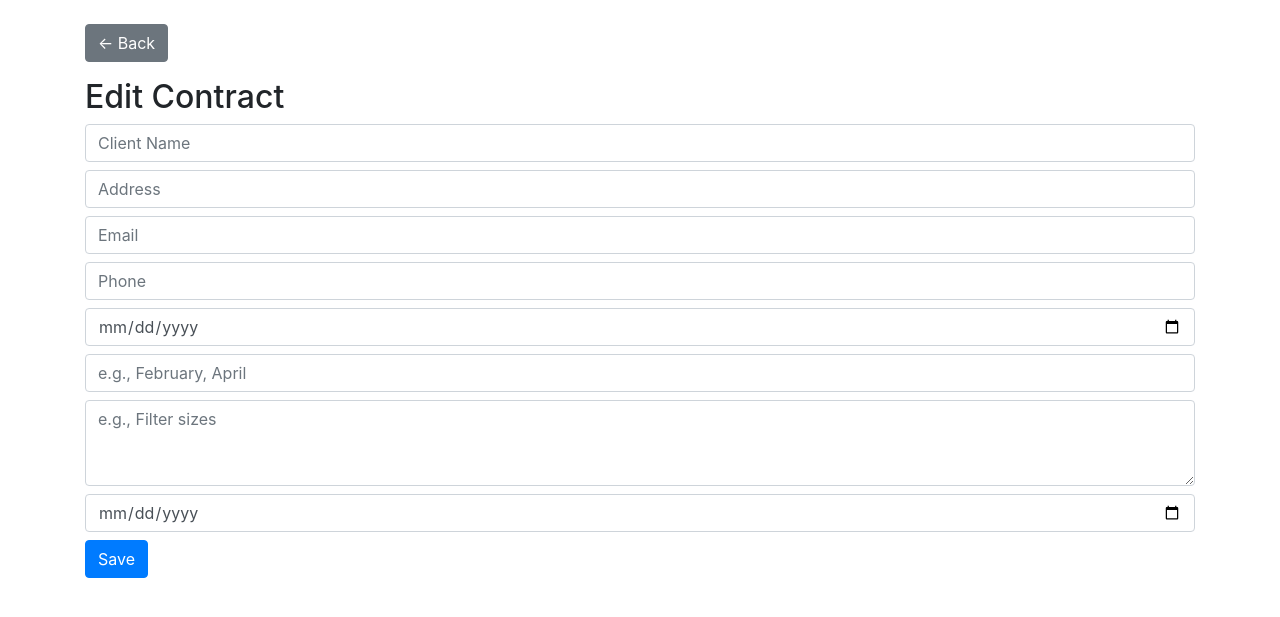
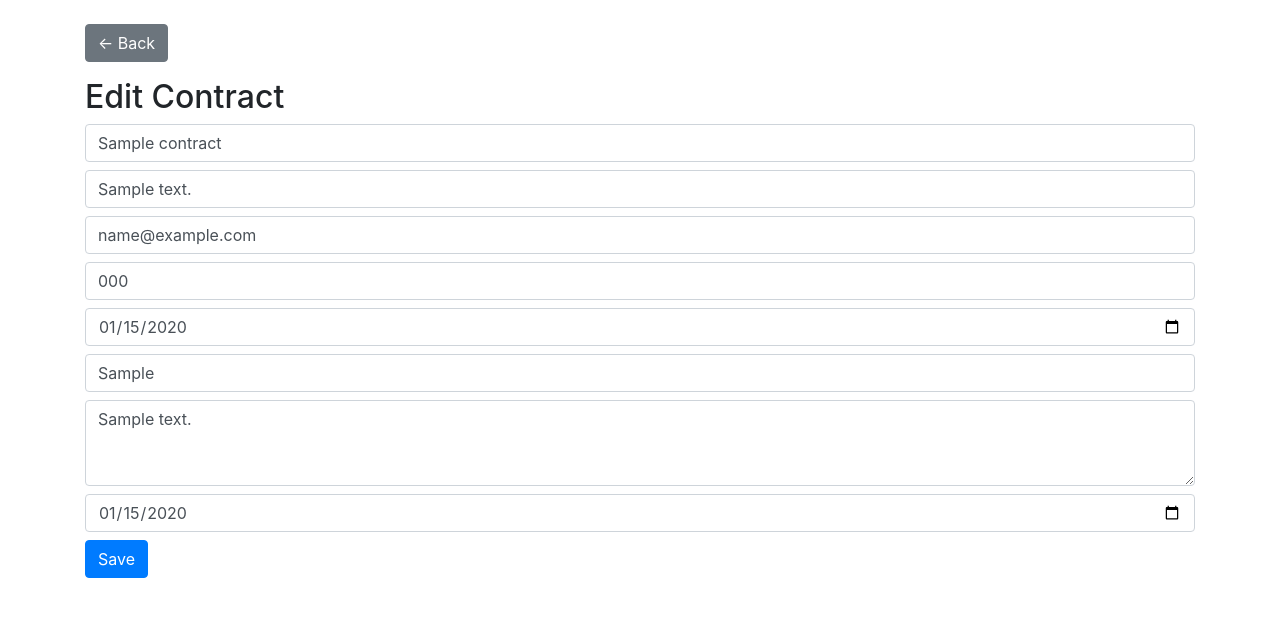
Before and after one commit to JGiordano87/gio-tech-maintenance-app, a Flask app: page /edit/1 in a window 1280 px wide. Shown: the top 617 px of the page. Run offline with Flask 3, Linux system fonts and the light colour scheme; tables that the repository leaves empty hold one stand-in row (values such as "Sample post"); some libraries are stand-ins or nearby versions.

Commit message:
Fix: show fields on edit using contract fallback

```diff
--- a/templates/form.html
+++ b/templates/form.html
@@ -10,6 +10,7 @@
     <a href="/" class="btn btn-secondary mb-3">← Back</a>
     <h2>{{ 'Edit' if contract else 'Add' }} Contract</h2>
     <form method="post" action="{{ '/edit/' + str(c.id) if c and c.id else '/add' }}" id="contractForm" autocomplete="off">
+  {% set c = contract or {} %}
     <input name="name" class="form-control mb-2" placeholder="Client Name" value="{{ c['name'] if c else '' }}">
     <input name="address" class="form-control mb-2" placeholder="Address" value="{{ c['address'] if c else '' }}">
     <input name="email" class="form-control mb-2" placeholder="Email" value="{{ c['email'] if c else '' }}">
```
